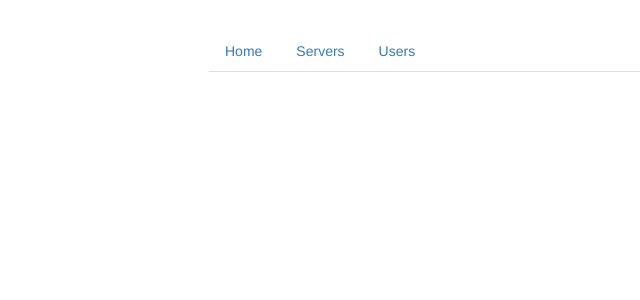
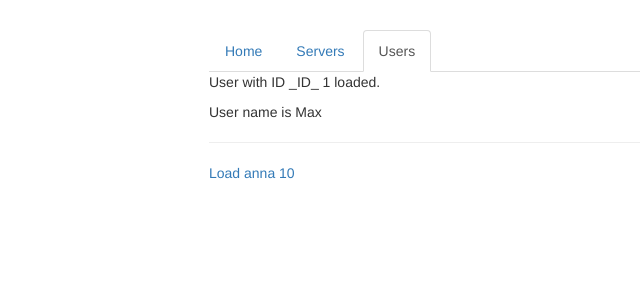
Before and after one commit to dan-kiss-dev-this/angular-routing, an Angular app: page /users/1/Max in a window 1280 px wide. Before the commit this address led to /. Shown: the top 300 px of the page, without its empty margins (56-696 px from the left). Built offline with nearby package versions, Linux system fonts and the light colour scheme.

Commit message:
subscribe to observable to update component when you are in it

```diff
--- a/src/app/app.module.ts
+++ b/src/app/app.module.ts
@@ -22,7 +22,7 @@
     component: UsersComponent
   },
   {
-    path: 'users/:id',
+    path: 'users/:id/:name',
     component: UserComponent
   },
   {
--- a/src/app/users/user/user.component.html
+++ b/src/app/users/user/user.component.html
@@ -1,2 +1,4 @@
-<p>User with ID _ID_ loaded.</p>
-<p>User name is _NAME_</p>
+<p>User with ID _ID_ {{ user.id }} loaded.</p>
+<p>User name is {{ user.name }} </p>
+<hr>
+<a [routerLink]="['/users', 10, 'Anna']">Load anna 10</a>
--- a/src/app/users/user/user.component.ts
+++ b/src/app/users/user/user.component.ts
@@ -1,16 +1,28 @@
-import { Component, OnInit } from '@angular/core';
+import { Component, OnInit, OnDestroy } from '@angular/core';
+import { ActivatedRoute, Params } from '@angular/router';
 
 @Component({
   selector: 'app-user',
   templateUrl: './user.component.html',
   styleUrls: ['./user.component.css']
 })
-export class UserComponent implements OnInit {
-  user: {id: number, name: string};
+export class UserComponent implements OnInit, OnDestroy {
+  user: { id: number; name: string };
 
-  constructor() { }
+  constructor(private route: ActivatedRoute) {}
 
   ngOnInit() {
+    this.user = {
+      id: this.route.snapshot.params['id'],
+      name: this.route.snapshot.params['name']
+    };
+    this.route.params.subscribe((params: Params) => {
+      this.user.id = params['id'];
+      this.user.name = params['name'];
+    });
   }
 
+  ngOnDestroy() {
+
+  }
 }
```
